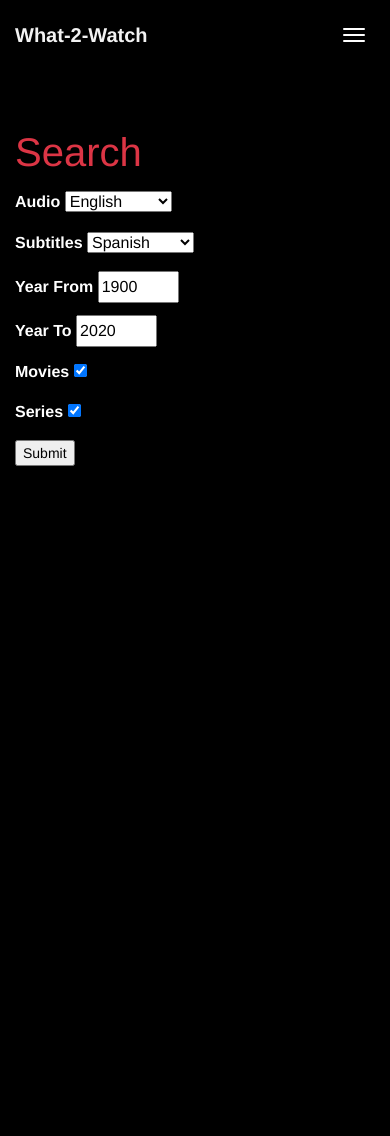
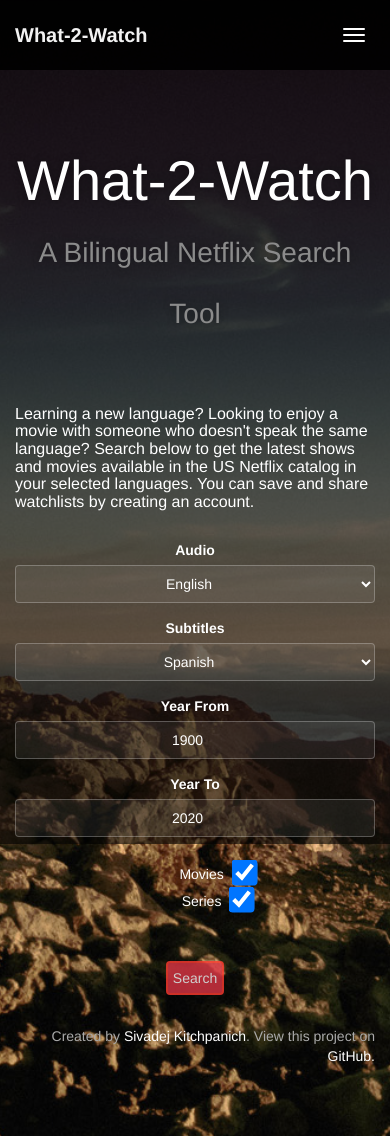
Before and after one commit to sivadej/capstone-project-1, a Flask app: page /search in a window 390 px wide. Before the commit the page ends 466 px from the top, so only its background shows below. Run offline with Flask 2, Linux system fonts and the light colour scheme; some libraries are stand-ins or nearby versions; some web fonts are replaced.

Commit message:
search form mobile css fixes

```diff
--- a/app.py
+++ b/app.py
@@ -29,37 +29,14 @@
 def load_user(user_id):
     return User.query.get(user_id)
 
-@app.route('/temp', methods=['GET','POST'])
-def temp_home():
-    form = MovieSearchForm()
-    if form.validate_on_submit():
-        # save form data to session, send to results page 1
-        # TODO: use session data for loading search page values from last visit
-        session['audio'] = form.audio.data
-        session['subs'] = form.subs.data
-        session['start_year'] = form.year_from.data
-        session['end_year'] = form.year_to.data
-        session['filter_movie'] = form.filter_movie.data
-        session['filter_series'] = form.filter_series.data
-
-        try:
-            data = json.loads(response)
-            movies = data['results']
-            total = data['total']
-        except:
-            movies = None
-        return redirect('/search/results/1')
-
-    else:
-        if 'total' in session:
-            session.pop('total')
-        return render_template('newindex.html', form=form)
-    return render_template('newindex.html')
+@app.route('/', methods=['GET','POST'])
+def redirect_to_search():
+    return redirect(url_for('show_search'))
 
 @app.route('/flashme')
 def flashme():
-    flash('redirected to search','info')
-    return redirect('/temp/search')
+    flash('redirected to search','warning')
+    return redirect('/')
 
 @app.route('/temp/search', methods=['GET','POST'])
 def temp_search():
@@ -88,15 +65,15 @@
         return render_template('temp/temp_search.html', form=form)
     return render_template('temp/temp_search.html')
 
-@app.route('/')
-def show_home():
-    print(current_user)
-    return render_template('hello.html')
+#@app.route('/')
+#def show_home():
+#    print(current_user)
+#    return render_template('hello.html')
 
 @app.route('/logout')
 def logout():
     logout_user()
-    flash('Logged out.','danger')
+    flash('Logged out.','info')
     return redirect('/')
 
 @app.route('/my_lists')
@@ -114,8 +91,8 @@
             password = form.password.data,
         )
         login_user(user, remember=form.remember.data)
-        flash('Successfully logged in!','info')
-        return redirect('/')
+        flash('Successfully logged in. Welcome back!','success')
+        return redirect('/profile')
     #if form.is_submitted():
     #    flash('Error logging in.','warning')
     return render_template('user/login.html', form=form)
@@ -187,7 +164,7 @@
     else:
         if 'total' in session:
             session.pop('total')
-        return render_template('search/search_form.html', form=form)
+        return render_template('newindex.html', form=form)
 
 @app.route('/search/results/<int:page_num>')
 def get_next_search_page(page_num):
--- a/static/css/what2watch.css
+++ b/static/css/what2watch.css
@@ -1,8 +1,30 @@
 body {
     background-color: rgb(0, 0, 0);
-    color: black;
+    color: white;
 }
 
+input[type=checkbox] {
+  /* Double-sized Checkboxes */
+  -ms-transform: scale(2); /* IE */
+  -moz-transform: scale(2); /* FF */
+  -webkit-transform: scale(2); /* Safari and Chrome */
+  -o-transform: scale(2); /* Opera */
+  transform: scale(2);
+  padding: 10px;
+}
+
+/* Might want to wrap a span around your checkbox text */
+.checkboxtext {
+  /* Checkbox text */
+  font-size: 1em;
+  display: inline;
+  margin-left: 20px;
+  margin-right: 10px;
+}
+
+.search-btn {
+    margin-top: 20px !important;
+}
 
 .page-title {
     color:white;
@@ -66,14 +88,8 @@
       margin-top: 100px;
   }
 
-  .search-input {
-      width: 150px;
-      margin-right: 10px;
-      margin-bottom: 10px;
-  }
-
   .home-search-input {
-    width: 150px;
+    width: 180px;
     margin-right: 10px;
     margin-bottom: 10px;
 }
@@ -95,3 +111,33 @@
       font-size: 0.5em;
       color: rgb(139, 139, 139);
   }
+
+  .info-text {
+      margin-bottom: 30px;
+      font-weight: 300;
+  }
+
+  .search-checkbox {
+    float: auto;
+    margin-left: 0;
+  }
+
+@media (max-width: 768px){
+    .home-search-input {
+        width: 100%;
+        margin-right: 10px;
+        margin-bottom: 10px;
+        text-align: center;
+    }
+    select{
+        text-align-last:center;
+    }
+    .search-checkbox {
+        float: none;
+        margin-left: 0;
+    }
+    .checkbox input[type="checkbox"]{
+        float: none;
+        margin-left: 0px;
+    }
+}
--- a/templates/newindex.html
+++ b/templates/newindex.html
@@ -9,24 +9,23 @@
       <div class="cover black" data-color="black"></div>
 
   <!--   You can change the black color for the filter with those colors: blue, green, red, orange       -->
-
       <div class="container">
           <h1 class="logo">
-              What-2-Watch
+              What-2-Watch<br>
+              <span class="small-title">A Bilingual Netflix Search Tool</span>
           </h1>
   <!--  H1 can have 2 designs: "logo" and "logo cursive"           -->
 
           <div class="content">
-              <h4>A bilingual Netflix search tool</h4>
+
               <div>
                   <h5 class="info-text">
-                      Learning a new language? Trying to enjoy a movie with someone with whom you don't share a first language?
-                  </h5>
+                      Learning a new language? Looking to enjoy a movie with someone who doesn't speak the same language?
+                      Search below to get the latest shows and movies available in the US Netflix catalog in your selected languages.
+                      You can save and share watchlists by creating an account.</h5>
                   <div class="row">
                       <div class="col-lg-12">
-
-
-                            <form method="POST" class="form-inline">
+                            <form method="POST" class="form-inline text-center">
                               {{form.hidden_tag()}}
                               {% for field in form if field.widget.input_type != 'hidden' and field.widget.input_type != 'checkbox' %}
                               <div class="form-group">
@@ -36,10 +35,11 @@
                               <div class="row">
                                 {% for field in form if field.widget.input_type != 'hidden' and field.widget.input_type == 'checkbox' %}
                                 <div class="checkbox">
-                                  {{field.label}} {{field}}
+                                  {{field.label(class_="checkboxtext")}} {{field(class_="search-checkbox")}}
                                 </div>
                                 {% endfor %}
-                                <button type="submit" class="btn btn-danger">Search</button>
+                                <br>
+                                <button type="submit" class="btn btn-danger search-btn">Search</button>
                               </div>
                             </form>
 
@@ -50,7 +50,7 @@
       </div>
       <div class="footer">
         <div class="container">
-               Created by <a href="mailto:sbkitchpanich@gmail.com">Siva Kitchpanich</a>. See this project on <a href="https://github.com/sivadej/capstone-project-1">GitHub.</a>
+               Created by <a href="mailto:sbkitchpanich@gmail.com">Sivadej Kitchpanich</a>. View this project on <a href="https://github.com/sivadej/capstone-project-1">GitHub.</a>
         </div>
       </div>
    </div>
--- a/templates/search/search_form.html
+++ b/templates/search/search_form.html
@@ -2,15 +2,23 @@
 {% block title %}Search{% endblock %}
 {% block body %}
 <div>
-    <h1>Search</h1>
-    <form method="POST">
-        {{form.hidden_tag()}}
-        {% for field in form if field.widget.input_type != 'hidden' %}
-        <p>
-            {{field.label}} {{field}} {% for error in field.errors %} {{error}} {%endfor%}
-        </p>
-        {% endfor %}
-        <button>Submit</button>
+	<h1>Search</h1>
+    <form method="POST" class="form-inline">
+			{{form.hidden_tag()}}
+			{% for field in form if field.widget.input_type != 'hidden' and field.widget.input_type != 'checkbox' %}
+			<div class="form-group">
+				{{field.label}} {{field(class_="form-control transparent search-input")}}
+			</div>
+			{% endfor %} <br>
+			{% for field in form if field.widget.input_type != 'hidden' and field.widget.input_type == 'checkbox' %}
+			<div class="checkbox">
+				{{field.label}} {{field}}
+			</div>
+			{% endfor %}
+			<button type="submit" class="btn btn-danger">Search</button>
     </form>
 </div>
+{% for field in form if field.widget.input_type != 'hidden' %}
+{% for error in field.errors %} {{error}} {%endfor%}
+{% endfor %}
 {% endblock %}
```
Also changed, not shown: templates/search/old_search_form.html (added, +16 -0 lines), templates/temp/temp_search.html (deleted, +0 -24 lines).
